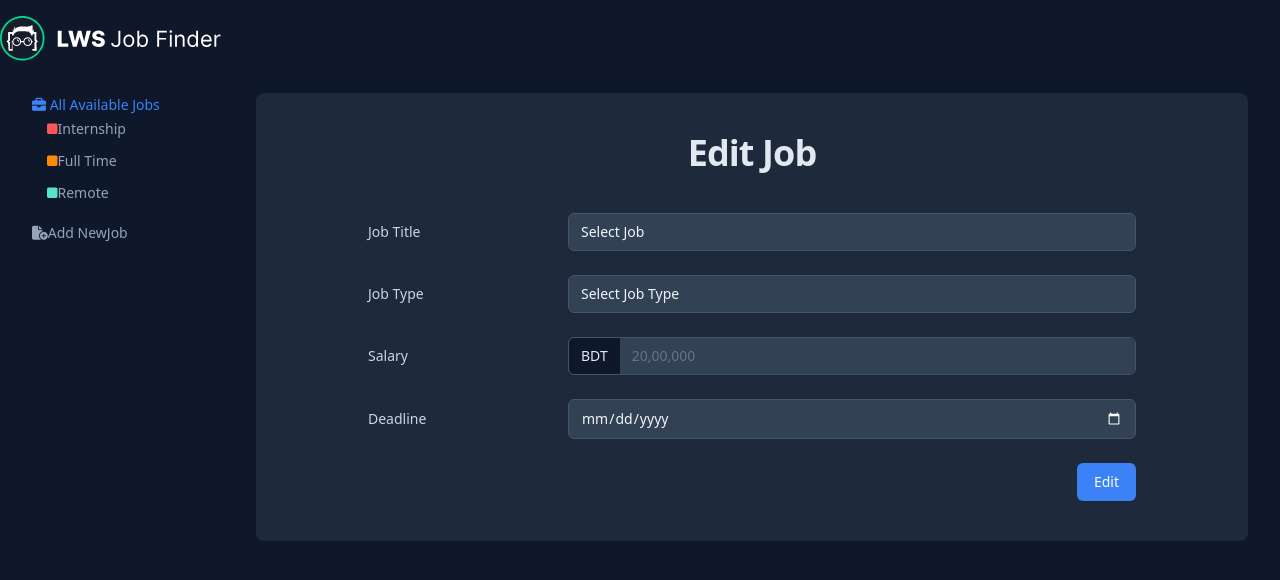
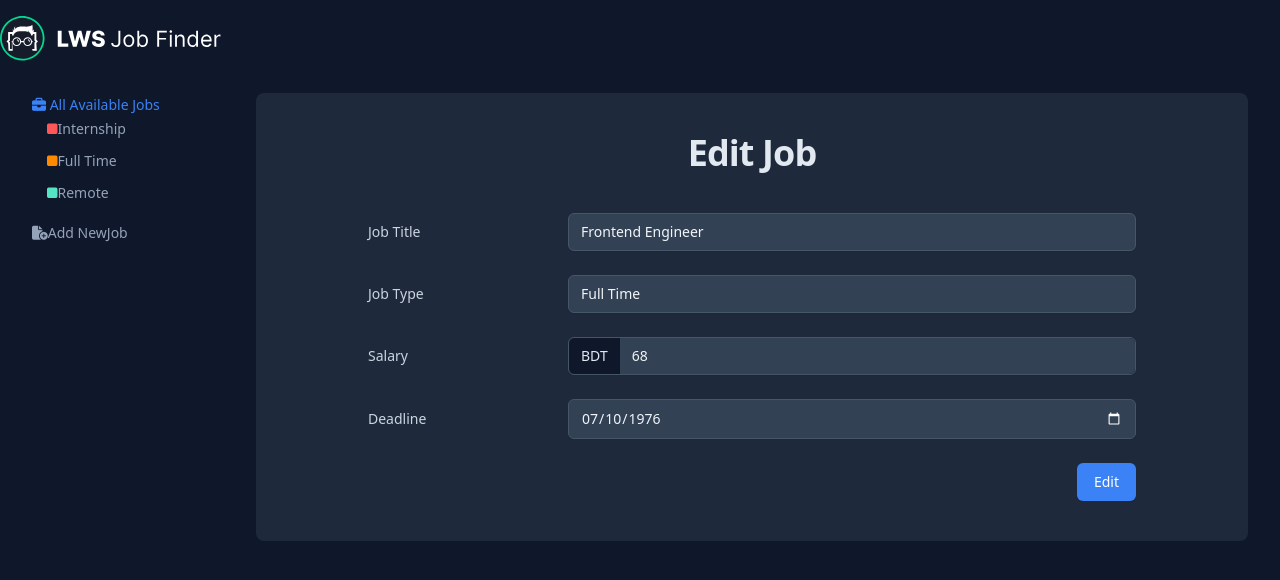
Before and after one commit to sakilbd/job-finder-app-redux-tool-kit-rtk, a React (Create React App) app: page /job/1 in a window 1280 px wide. Shown: the top 580 px of the page. Built offline with nearby package versions, Linux system fonts and the light colour scheme; data requests are answered from the project's data file.

Commit message:
edit page reload problem fixed

```diff
--- a/server/db.json
+++ b/server/db.json
@@ -1,30 +1,30 @@
 {
   "jobs": [
     {
-      "title": "Social Media Manager",
-      "type": "Remote",
-      "salary": "69",
-      "deadline": "1977-05-07",
+      "title": "Frontend Engineer",
+      "type": "Full Time",
+      "salary": "68",
+      "deadline": "1976-07-10",
       "id": 1
     },
     {
       "title": "MERN Stack Developer",
       "type": "Full Time",
-      "salary": "25",
+      "salary": "69",
       "deadline": "2001-11-28",
       "id": 2
     },
     {
-      "title": "IOS App Developer",
+      "title": "Frontend Developer",
       "type": "Remote",
-      "salary": "70",
-      "deadline": "2011-10-14",
+      "salary": "51",
+      "deadline": "1999-07-18",
       "id": 3
     },
     {
       "title": "Software Developer",
-      "type": "Remote",
-      "salary": "7",
+      "type": "Full Time",
+      "salary": "70",
       "deadline": "1974-05-25",
       "id": 4
     },
--- a/src/App.js
+++ b/src/App.js
@@ -20,7 +20,7 @@ function App() {
             {/* <Form/> */}
             <Routes>
               <Route path="/" element={<Home />} />
-              <Route path="/job/:jobId" element={<Form formType="edit-job"/>} />
+              <Route path="/job/:jobId" element={<Form/>} />
               <Route path="/create-job" element={<AddForm/>} />
             </Routes>
           </div>
--- /dev/null
+++ b/src/components/EditForm.js
@@ -0,0 +1,119 @@
+import React, { useEffect, useState } from "react";
+import { updateJob } from "../features/jobs/jobSlice";
+import { useDispatch, useSelector } from "react-redux";
+import { useNavigate, useParams } from "react-router-dom";
+
+function EditForm({job}) {
+    console.log(job);
+   const {title:initialTitle,type:initialType,salary:initialSalary,deadline:initialDeadline}=job;
+  const data = useSelector((state) => state.jobs);
+  const dispatch = useDispatch();
+  const [title, setTitle] = useState(initialTitle);
+  const [type, setType] = useState(initialType);
+  const [salary, setsalary] = useState(initialSalary);
+  const [deadline, setDeadline] = useState(initialDeadline);
+  const { jobId } = useParams();
+  const nevigate = useNavigate();
+
+  const submitHandler = (e) => {
+    e.preventDefault();
+    const data = { title, type, salary, deadline };
+    dispatch(updateJob({ jobId, data }));
+    nevigate("/");
+  };
+  return (
+    <div>
+      <form class="space-y-6" onSubmit={(e) => submitHandler(e)}>
+        <div class="fieldContainer">
+          <label for="lws-JobTitle" class="text-sm font-medium text-slate-300">
+            Job Title
+          </label>
+          <select
+            id="lws-JobTitle"
+            name="lwsJobTitle"
+            required
+            onChange={(e) => setTitle(e.target.value)}
+            value={title}
+          >
+            <option value="" hidden selected>
+              Select Job
+            </option>
+            <option>Software Engineer</option>
+            <option>Software Developer</option>
+            <option>Full Stack Developer</option>
+            <option>MERN Stack Developer</option>
+            <option>DevOps Engineer</option>
+            <option>QA Engineer</option>
+            <option>Product Manager</option>
+            <option>Social Media Manager</option>
+            <option>Senior Executive</option>
+            <option>Junior Executive</option>
+            <option>Android App Developer</option>
+            <option>IOS App Developer</option>
+            <option>Frontend Developer</option>
+            <option>Frontend Engineer</option>
+          </select>
+        </div>
+
+        <div class="fieldContainer">
+          <label for="lws-formType">Job Type</label>
+          <select
+            id="lws-formType"
+            name="lwsformType"
+            required
+            onChange={(e) => setType(e.target.value)}
+            value={type}
+          >
+            <option value="" hidden selected>
+              Select Job Type
+            </option>
+            <option>Full Time</option>
+            <option>Internship</option>
+            <option>Remote</option>
+          </select>
+        </div>
+
+        <div class="fieldContainer">
+          <label for="lws-JobSalary">Salary</label>
+          <div class="flex border rounded-md shadow-sm border-slate-600">
+            <span class="input-tag">BDT</span>
+            <input
+              type="number"
+              name="lwsJobSalary"
+              id="lws-JobSalary"
+              required
+              class="!rounded-l-none !border-0"
+              placeholder="20,00,000"
+              onChange={(e) => setsalary(e.target.value)}
+              value={salary}
+            />
+          </div>
+        </div>
+
+        <div class="fieldContainer">
+          <label for="lws-JobDeadline">Deadline</label>
+          <input
+            type="date"
+            name="lwsJobDeadline"
+            id="lws-JobDeadline"
+            required
+            onChange={(e) => setDeadline(e.target.value)}
+            value={deadline}
+          />
+        </div>
+
+        <div class="text-right">
+          <button
+            type="submit"
+            id="lws-submit"
+            class="cursor-pointer btn btn-primary w-fit"
+          >
+            Edit
+          </button>
+        </div>
+      </form>
+    </div>
+  );
+}
+
+export default EditForm;
--- a/src/components/Form.js
+++ b/src/components/Form.js
@@ -1,148 +1,38 @@
 import React, { useEffect, useState } from "react";
-import { createJob, updateJob } from "../features/jobs/jobSlice";
+import { updateJob } from "../features/jobs/jobSlice";
 import { useDispatch, useSelector } from "react-redux";
 import { useNavigate, useParams } from "react-router-dom";
+import EditForm from "./EditForm";
+import { fetchJobs } from "../features/jobs/jobSlice";
 
-function Form({ formType }) {
-  const data = useSelector((state) => state.jobs);
+function Form() {
+  const { jobs, isLoading, isError } = useSelector((state) => state.jobs);
+  const { jobId } = useParams();
   const dispatch = useDispatch();
-  const [title, setTitle] = useState("");
-  const [type, setType] = useState("");
-  const [salary, setsalary] = useState("");
-  const [deadline, setDeadline] = useState("");
-  const { jobId } = useParams();
-  const nevigate = useNavigate();
+
   useEffect(() => {
+    dispatch(fetchJobs());
+    return () => {};
+  }, [dispatch]);
+  let content = "";
+  if (isLoading) {
+    content = <div>Loading....</div>;
+  }
 
-    if (jobId && data.jobs.length>0) {
-
-      const jobInfo = data.jobs.filter((item) => {
-        return item.id == jobId;
-      });
-      setTitle(jobInfo[0].title);
-      setType(jobInfo[0].type);
-      setsalary(jobInfo[0].salary);
-      setDeadline(jobInfo[0].deadline);
-
-    }
-
-    return () => {};
-  }, []);
-
-  const submitHandler = (e) => {
-    e.preventDefault();
-
-    // console.log(title);
-    // console.log("jobId",jobId);
-    if (formType == "edit-job") {
-      const data = { title, type, salary, deadline };
-      dispatch(updateJob({ jobId, data }));
-    } else {
-      const data = { title, type, salary, deadline };
-      dispatch(createJob(data));
-    }
-    nevigate("/");
-  };
+  if (!isLoading && jobs.length>0) {
+    let job = jobs.filter((job) => {
+      return job.id == jobId;
+    });
+    content = <EditForm job={job[0]} />;
+  }
   return (
     <div>
       <main class="max-w-3xl rounded-lg mx-auto relative z-20 p-10 xl:max-w-none bg-[#1E293B]">
-        <h1 class="mb-10 text-center lws-section-title">
-          {formType == "edit-job" ? "Edit Job" : "Add NewJob"}
-        </h1>
+        <h1 class="mb-10 text-center lws-section-title">Edit Job</h1>
 
         <div class="max-w-3xl mx-auto">
-          <form class="space-y-6" onSubmit={(e) => submitHandler(e)}>
-            <div class="fieldContainer">
-              <label
-                for="lws-JobTitle"
-                class="text-sm font-medium text-slate-300"
-              >
-                Job Title
-              </label>
-              <select
-                id="lws-JobTitle"
-                name="lwsJobTitle"
-                required
-                onChange={(e) => setTitle(e.target.value)}
-                value={title}
-              >
-                <option value="" hidden selected>
-                  Select Job
-                </option>
-                <option>Software Engineer</option>
-                <option>Software Developer</option>
-                <option>Full Stack Developer</option>
-                <option>MERN Stack Developer</option>
-                <option>DevOps Engineer</option>
-                <option>QA Engineer</option>
-                <option>Product Manager</option>
-                <option>Social Media Manager</option>
-                <option>Senior Executive</option>
-                <option>Junior Executive</option>
-                <option>Android App Developer</option>
-                <option>IOS App Developer</option>
-                <option>Frontend Developer</option>
-                <option>Frontend Engineer</option>
-              </select>
-            </div>
-
-            <div class="fieldContainer">
-              <label for="lws-formType">Job Type</label>
-              <select
-                id="lws-formType"
-                name="lwsformType"
-                required
-                onChange={(e) => setType(e.target.value)}
-                value={type}
-              >
-                <option value="" hidden selected>
-                  Select Job Type
-                </option>
-                <option>Full Time</option>
-                <option>Internship</option>
-                <option>Remote</option>
-              </select>
-            </div>
-
-            <div class="fieldContainer">
-              <label for="lws-JobSalary">Salary</label>
-              <div class="flex border rounded-md shadow-sm border-slate-600">
-                <span class="input-tag">BDT</span>
-                <input
-                  type="number"
-                  name="lwsJobSalary"
-                  id="lws-JobSalary"
-                  required
-                  class="!rounded-l-none !border-0"
-                  placeholder="20,00,000"
-                  onChange={(e) => setsalary(e.target.value)}
-                  value={salary}
-                />
-              </div>
-            </div>
-
-            <div class="fieldContainer">
-              <label for="lws-JobDeadline">Deadline</label>
-              <input
-                type="date"
-                name="lwsJobDeadline"
-                id="lws-JobDeadline"
-                required
-                onChange={(e) => setDeadline(e.target.value)}
-                value={deadline}
-              />
-            </div>
-
-            <div class="text-right">
-              <button
-                type="submit"
-                id="lws-submit"
-                class="cursor-pointer btn btn-primary w-fit"
-              >
-                {formType == "edit-job" ? "Edit" : "Add"}
-              </button>
-            </div>
-          </form>
+          {/* <EditForm /> */}
+          {content}
         </div>
       </main>
     </div>
```
